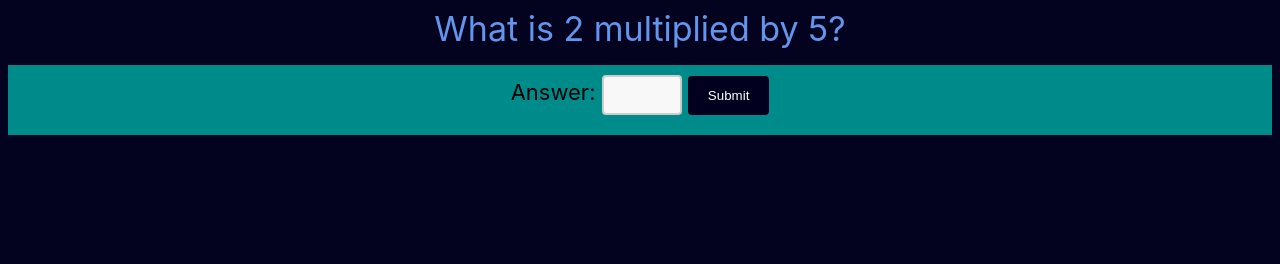
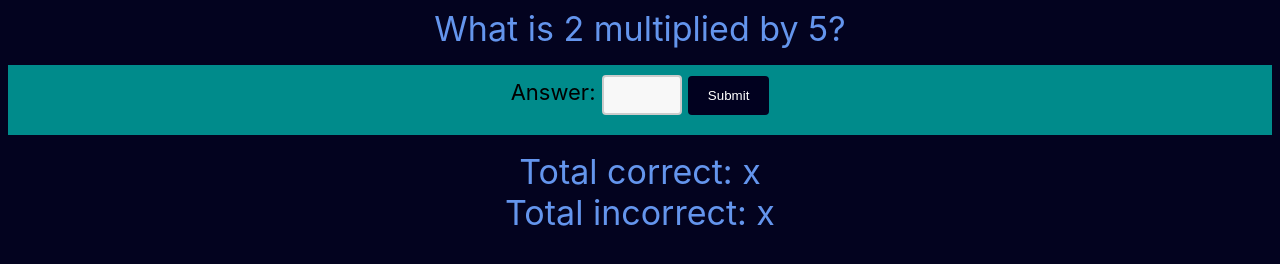
Before and after one commit to jscottusf/math-game, a plain HTML site: page index.html in a window 1280 px wide. Drawn offline with nearby package versions, Linux system fonts and the light colour scheme.

Commit message:
trying to add scorekeeper...much more difficult than I thought

```diff
--- a/index.html
+++ b/index.html
@@ -15,10 +15,18 @@
         <p>
             <center id="inputrow">
                 Answer:
-            <input type="text" id="inputfield">
-            <button id="submitbutton">Submit</button>
+                <input type="text" id="inputfield">
+                <button id="submitbutton">Submit</button>
             </center>
         </p>
+        <center id="mathprompt">
+            <div>
+                Total correct: <span id="correct">x</span>
+            </div>
+            <div>
+                Total incorrect: <span id="wrong">x</span>
+            </div>
+        </center>
         <center>
             <p id="response"></p>
         </center>
--- a/stylesheet.css
+++ b/stylesheet.css
@@ -14,7 +14,9 @@ body {
     padding-top: 10px;
     padding-bottom: 20px;
 }
-#response {
+#response,
+#correct,
+#wrong {
     font-size: 34;
     color: cornflowerblue;
 }
```
